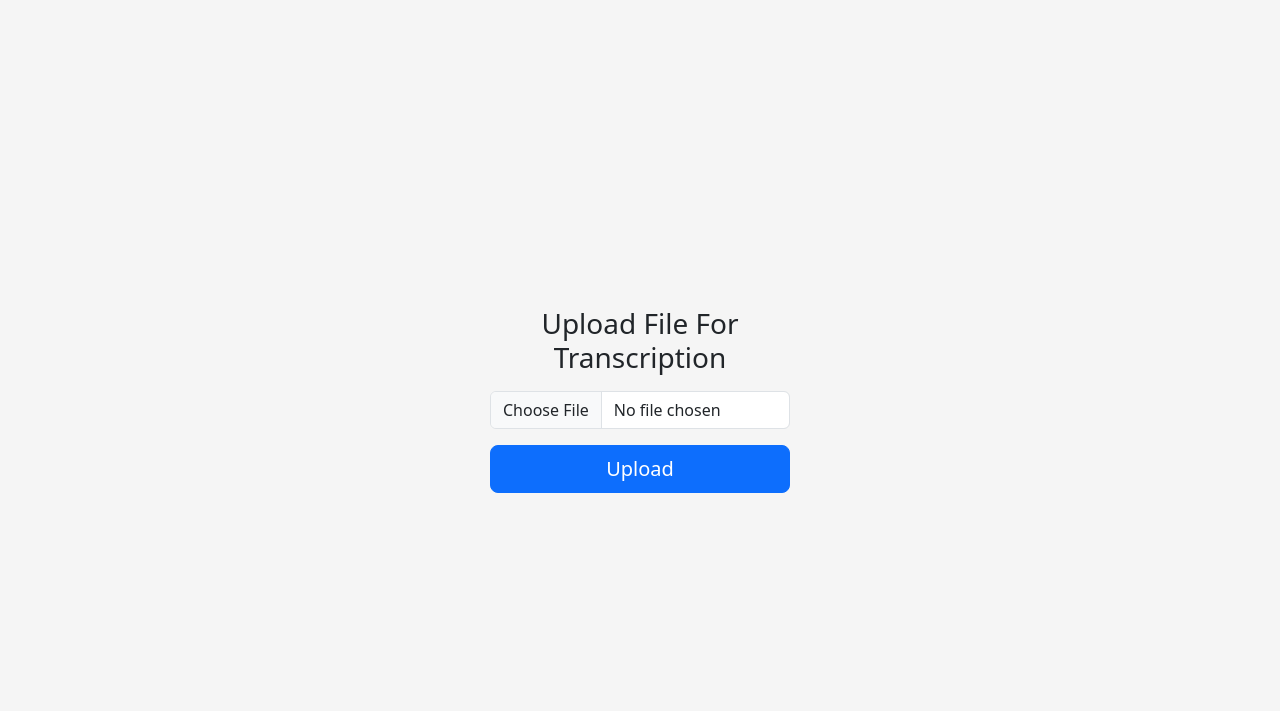
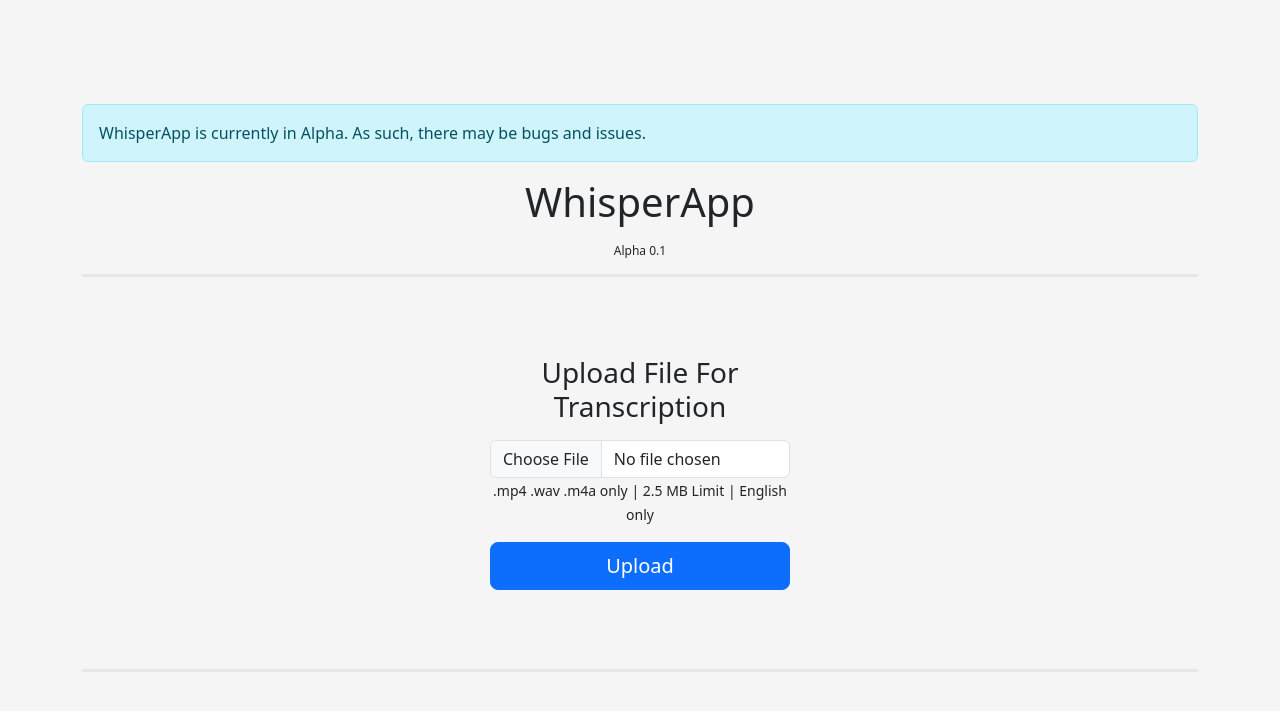
Before and after one commit to AdeelAmad/transcribify-webapp, a Django app: page / in a window 1280 px wide. Shown: the top 711 px of the page. Run offline with Django 4.2, Linux system fonts and the light colour scheme; parts of the project's set-up code (start-up, migrations or seed data) failed here and were passed over; some libraries are stand-ins or nearby versions.

Commit message:
Updated Home Page

```diff
--- a/WhisperApp/settings.py
+++ b/WhisperApp/settings.py
@@ -25,7 +25,7 @@ SECRET_KEY = 'django-insecure-qm_p^)pbxr_dd-k+!!0b2^hjjh9r)o5nsd5g95(37ezvi*mmg)
 # SECURITY WARNING: don't run with debug turned on in production!
 DEBUG = True
 
-ALLOWED_HOSTS = ["transriptions.agradehost.com", "66.94.113.9"]
+ALLOWED_HOSTS = ["transcriptions.agradehost.com", "66.94.113.9"]
 
 
 # Application definition
--- a/templates/v1/transcript_form.html
+++ b/templates/v1/transcript_form.html
@@ -3,7 +3,8 @@
 <head>
     <meta charset="UTF-8">
     <title>Upload Transcript</title>
-    <link href="https://cdn.jsdelivr.net/npm/bootstrap@5.3.0-alpha1/dist/css/bootstrap.min.css" rel="stylesheet" integrity="sha384-GLhlTQ8iRABdZLl6O3oVMWSktQOp6b7In1Zl3/Jr59b6EGGoI1aFkw7cmDA6j6gD" crossorigin="anonymous">
+    <link href="https://cdn.jsdelivr.net/npm/bootstrap@5.3.0-alpha1/dist/css/bootstrap.min.css" rel="stylesheet"
+          integrity="sha384-GLhlTQ8iRABdZLl6O3oVMWSktQOp6b7In1Zl3/Jr59b6EGGoI1aFkw7cmDA6j6gD" crossorigin="anonymous">
     <style>
         html,
         body {
@@ -40,16 +41,46 @@
         }
     </style>
 </head>
-<body class="text-center">
+<body>
+<div class="container">
+    <div class="alert alert-info" role="alert">
+        WhisperApp is currently in Alpha. As such, there may be bugs and issues.
+    </div>
+    <div class="row text-center">
+        <div class="col">
+            <h1>WhisperApp</h1>
+            <sub>Alpha 0.1</sub>
+        </div>
+    </div>
+    <div class="row mb-5">
+        <div class="col">
+            <hr style="border-top: 3px solid #bbb">
+        </div>
+    </div>
+    <div class="row text-center">
+        <div class="col">
             <main class="form-signin w-100 m-auto">
                 <form method="POST" enctype="multipart/form-data">
-        {% csrf_token %}
                     <h1 class="h3 mb-3 fw-normal">Upload File For Transcription</h1>
                     <div class="mb-3">
                         <input type="file" name="file" required id="id_file" class="form-control">
+                        <small>.mp4 .wav .m4a only | 2.5 MB Limit | English only</small>
                     </div>
                     <button class="w-100 btn btn-lg btn-primary" type="submit">Upload</button>
                 </form>
             </main>
+        </div>
+    </div>
+    <div class="row mt-5">
+        <div class="col">
+            <hr style="border-top: 3px solid #bbb">
+        </div>
+    </div>
+    <div class="row">
+        <div class="col">
+            <h2></h2>
+        </div>
+    </div>
+</div>
 </body>
 </html>
```
Also changed, not shown: v1/tasks.py (line endings or trailing spaces). Lines whose indentation alone changed are shown as unchanged.
